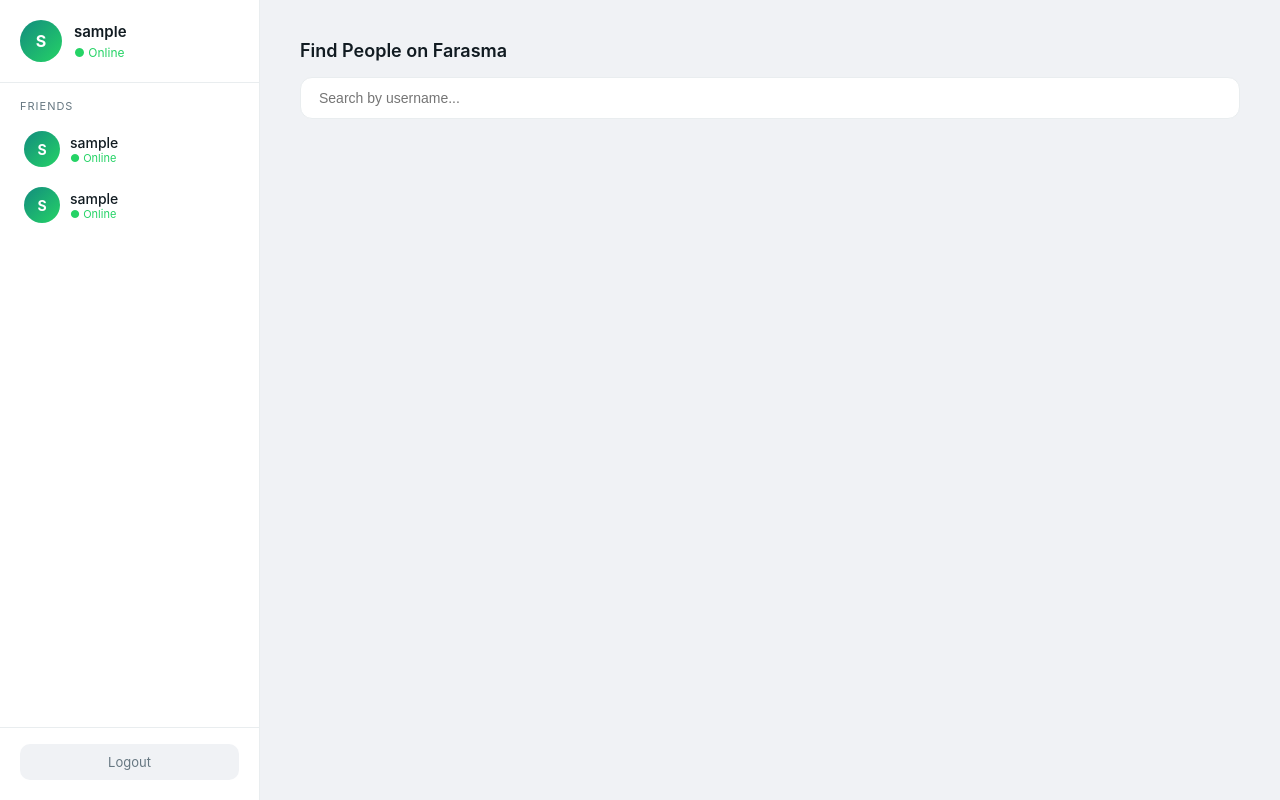
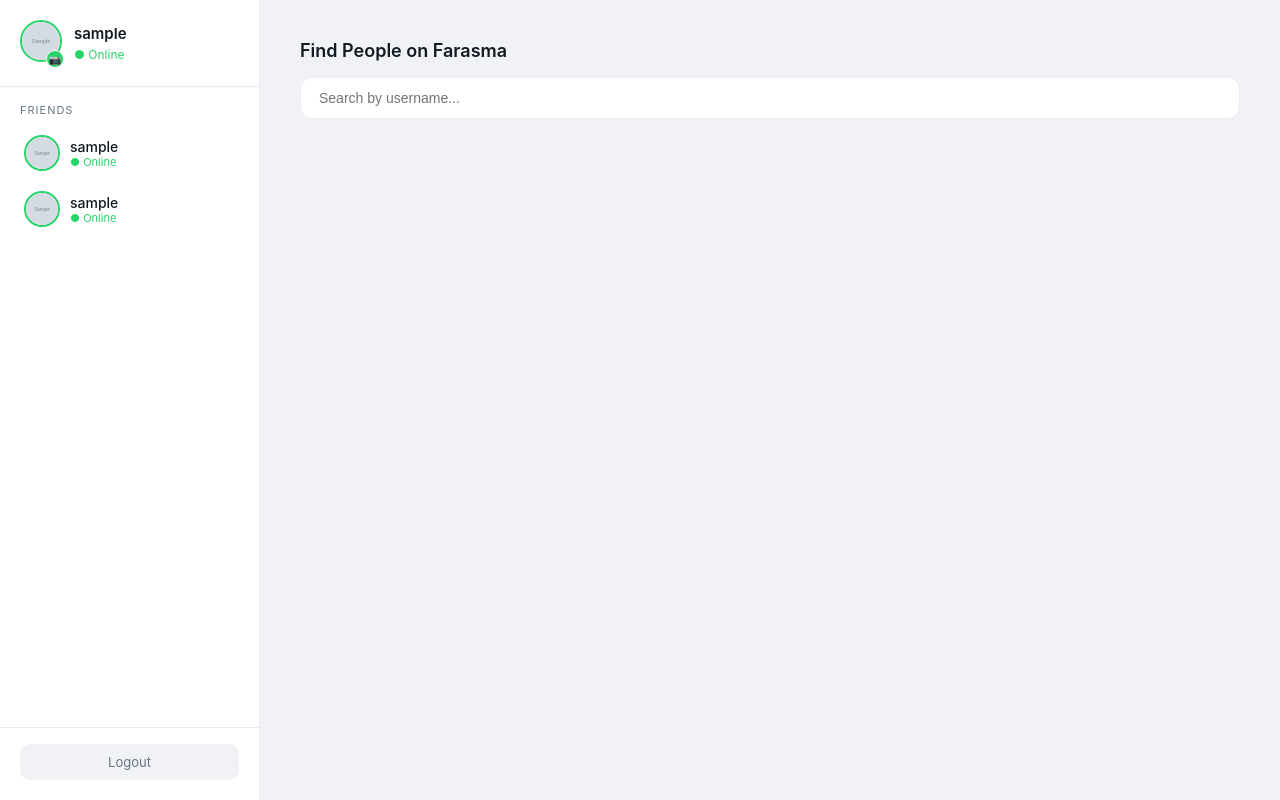
Before and after one commit to faridullah77/messaging-app, a Flask app: page /friends in a window 1280 px wide. Run offline with Flask 3, Linux system fonts and the light colour scheme; a user stored in the database is signed in; tables that the repository leaves empty hold one stand-in row (values such as "Sample post"); grey boxes marked "Sample" are stand-in pictures; some libraries are stand-ins or nearby versions.

Commit message:
Add profile picture feature

```diff
--- a/app.py
+++ b/app.py
@@ -425,6 +425,30 @@ def send_push_notification(user_id, title, body):
             if '410' in str(e):
                 db.session.delete(sub)
                 db.session.commit()
+# ── Upload Avatar ──
+@app.route('/upload_avatar', methods=['POST'])
+@login_required
+def upload_avatar():
+    if 'avatar' not in request.files:
+        return jsonify({'success': False, 'error': 'No image'})
+    file = request.files['avatar']
+    if file.filename == '':
+        return jsonify({'success': False, 'error': 'No file selected'})
+    try:
+        result = cloudinary.uploader.upload(
+            file,
+            folder='farasma_avatars',
+            allowed_formats=['jpg', 'jpeg', 'png', 'webp'],
+            max_bytes=2000000,
+            transformation=[
+                {'width': 200, 'height': 200, 'crop': 'fill', 'gravity': 'face'}
+            ]
+        )
+        current_user.avatar_url = result['secure_url']
+        db.session.commit()
+        return jsonify({'success': True, 'avatar_url': current_user.avatar_url})
+    except Exception as e:
+        return jsonify({'success': False, 'error': str(e)})
 
 # ── Socket Events ──
 @socketio.on('connect')
--- a/models.py
+++ b/models.py
@@ -11,6 +11,7 @@ class User(UserMixin, db.Model):
     email = db.Column(db.String(120), unique=True, nullable=False)
     password = db.Column(db.String(256), nullable=False)
     is_online = db.Column(db.Boolean, default=False)
+    avatar_url = db.Column(db.String(500), nullable=True)
     last_seen = db.Column(db.DateTime, default=datetime.utcnow)
     created_at = db.Column(db.DateTime, default=datetime.utcnow)
 
--- a/static/css/style.css
+++ b/static/css/style.css
@@ -1080,3 +1080,42 @@ body.light-mode .reply-preview { background: #202c33; }
 body.light-mode .reply-preview-content { background: #2a3942; }
 body.light-mode .modal-box p { color: #e9edef; }
 body.light-mode .btn-delete-me { background: #2a3942; color: #e9edef; }
+/* ── Avatar / DP ── */
+.avatar-wrapper {
+    position: relative;
+    display: inline-block;
+    flex-shrink: 0;
+}
+
+.avatar-img {
+    width: 42px;
+    height: 42px;
+    border-radius: 50%;
+    object-fit: cover;
+    border: 2px solid #25d366;
+}
+
+.friend-avatar-img {
+    width: 36px;
+    height: 36px;
+    border-radius: 50%;
+    object-fit: cover;
+    border: 2px solid #25d366;
+    flex-shrink: 0;
+}
+
+.avatar-upload-label {
+    position: absolute;
+    bottom: -2px;
+    right: -2px;
+    background: #25d366;
+    border-radius: 50%;
+    width: 18px;
+    height: 18px;
+    display: flex;
+    align-items: center;
+    justify-content: center;
+    font-size: 10px;
+    cursor: pointer;
+    border: 1px solid #fff;
+}
--- a/templates/chat.html
+++ b/templates/chat.html
@@ -19,7 +19,11 @@
         </div>
         <div class="sidebar-section-title">Chatting With</div>
         <div class="active-friend">
+            {% if friend.avatar_url %}
+            <img src="{{ friend.avatar_url }}" class="friend-avatar-img"/>
+            {% else %}
             <div class="friend-avatar">{{ friend.username[0].upper() }}</div>
+            {% endif %}
             <div class="friend-info">
                 <span class="friend-name">{{ friend.username }}</span>
                 <span class="friend-status {% if friend.is_online %}online{% else %}offline{% endif %}">
--- a/templates/friends.html
+++ b/templates/friends.html
@@ -7,8 +7,18 @@
 
     <!-- Sidebar -->
     <div class="sidebar">
-        <div class="sidebar-header">
-            <div class="avatar">{{ current_user.username[0].upper() }}</div>
+       <div class="sidebar-header">
+            <div class="avatar-wrapper">
+                {% if current_user.avatar_url %}
+                <img src="{{ current_user.avatar_url }}" class="avatar-img" id="my-avatar-img"/>
+                {% else %}
+                <div class="avatar" id="my-avatar-text">{{ current_user.username[0].upper() }}</div>
+                {% endif %}
+                <label class="avatar-upload-label" title="Change DP">
+                    📷
+                    <input type="file" id="avatar-input" accept="image/*" style="display:none"/>
+                </label>
+            </div>
             <div class="user-info">
                 <span class="my-username">{{ current_user.username }}</span>
                 <span class="status">● Online</span>
@@ -19,7 +29,11 @@
         <ul class="friend-list">
             {% for friend in friends %}
             <li class="friend-item" data-friend-id="{{ friend.id }}" onclick="window.location='/chat/{{ friend.id }}'">
-    <div class="friend-avatar">{{ friend.username[0].upper() }}</div>
+                {% if friend.avatar_url %}
+                <img src="{{ friend.avatar_url }}" class="friend-avatar-img"/>
+                {% else %}
+                <div class="friend-avatar">{{ friend.username[0].upper() }}</div>
+                {% endif %}
     <div class="friend-info">
         <span class="friend-name">{{ friend.username }}</span>
         <span class="friend-status {% if friend.is_online %}online{% else %}offline{% endif %}">
@@ -207,4 +221,42 @@ function sendRequest(userId, btn) {
         });
 }
 </script>
+<script>
+document.getElementById('avatar-input')?.addEventListener('change', (e) => {
+    const file = e.target.files[0];
+    if (!file) return;
+    if (file.size > 2000000) {
+        alert('Image 2MB se badi nahi honi chahiye!');
+        return;
+    }
+    const formData = new FormData();
+    formData.append('avatar', file);
+    fetch('/upload_avatar', {
+        method: 'POST',
+        body: formData
+    })
+    .then(res => res.json())
+    .then(data => {
+        if (data.success) {
+            const wrapper = document.querySelector('.avatar-wrapper');
+            const existingText = document.getElementById('my-avatar-text');
+            const existingImg = document.getElementById('my-avatar-img');
+            if (existingText) existingText.remove();
+            if (existingImg) {
+                existingImg.src = data.avatar_url;
+            } else {
+                const img = document.createElement('img');
+                img.src = data.avatar_url;
+                img.className = 'avatar-img';
+                img.id = 'my-avatar-img';
+                wrapper.insertBefore(img, wrapper.firstChild);
+            }
+            alert('DP update ho gayi! ✅');
+        } else {
+            alert('Upload failed: ' + data.error);
+        }
+        e.target.value = '';
+    });
+});
+</script>
 {% endblock %}
```
